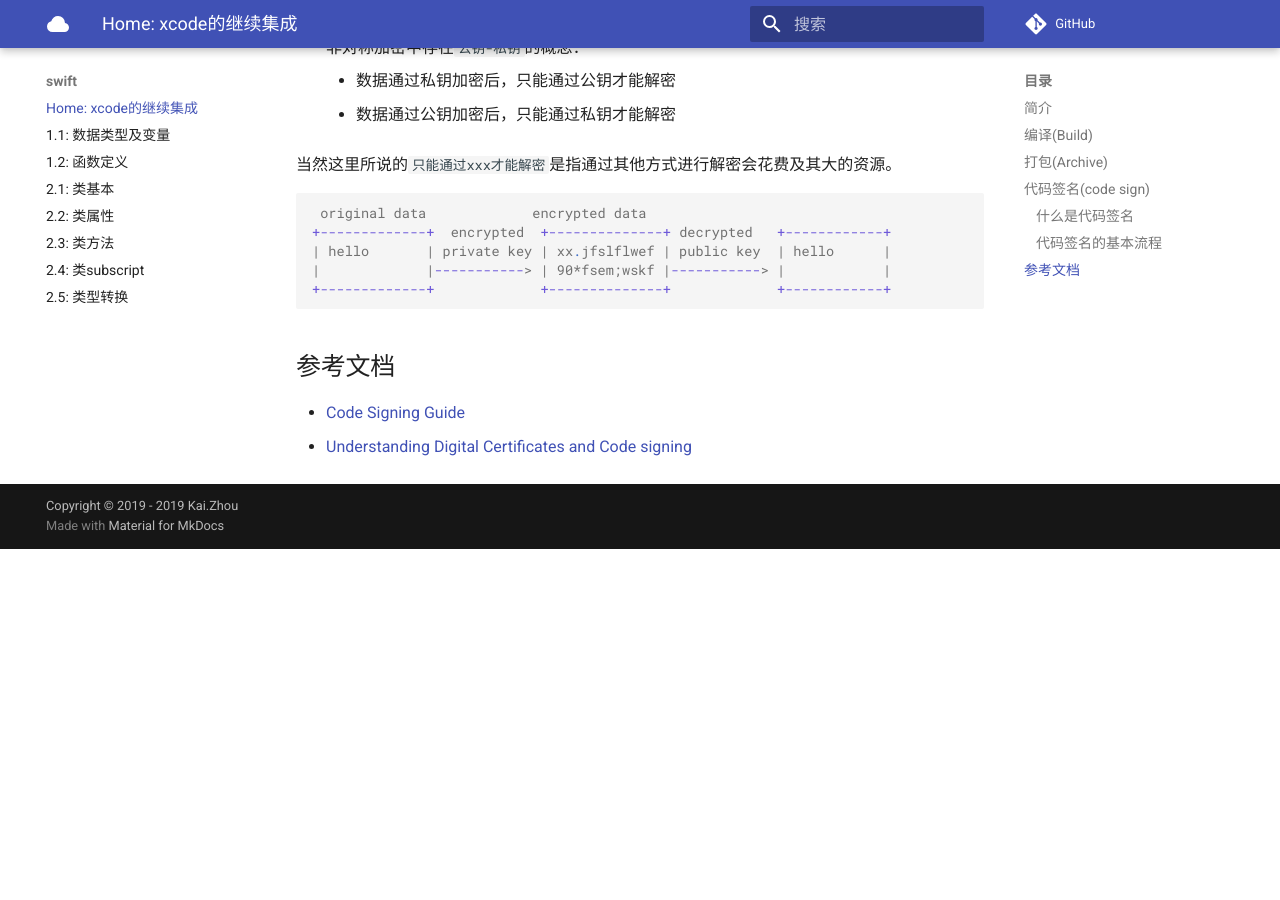
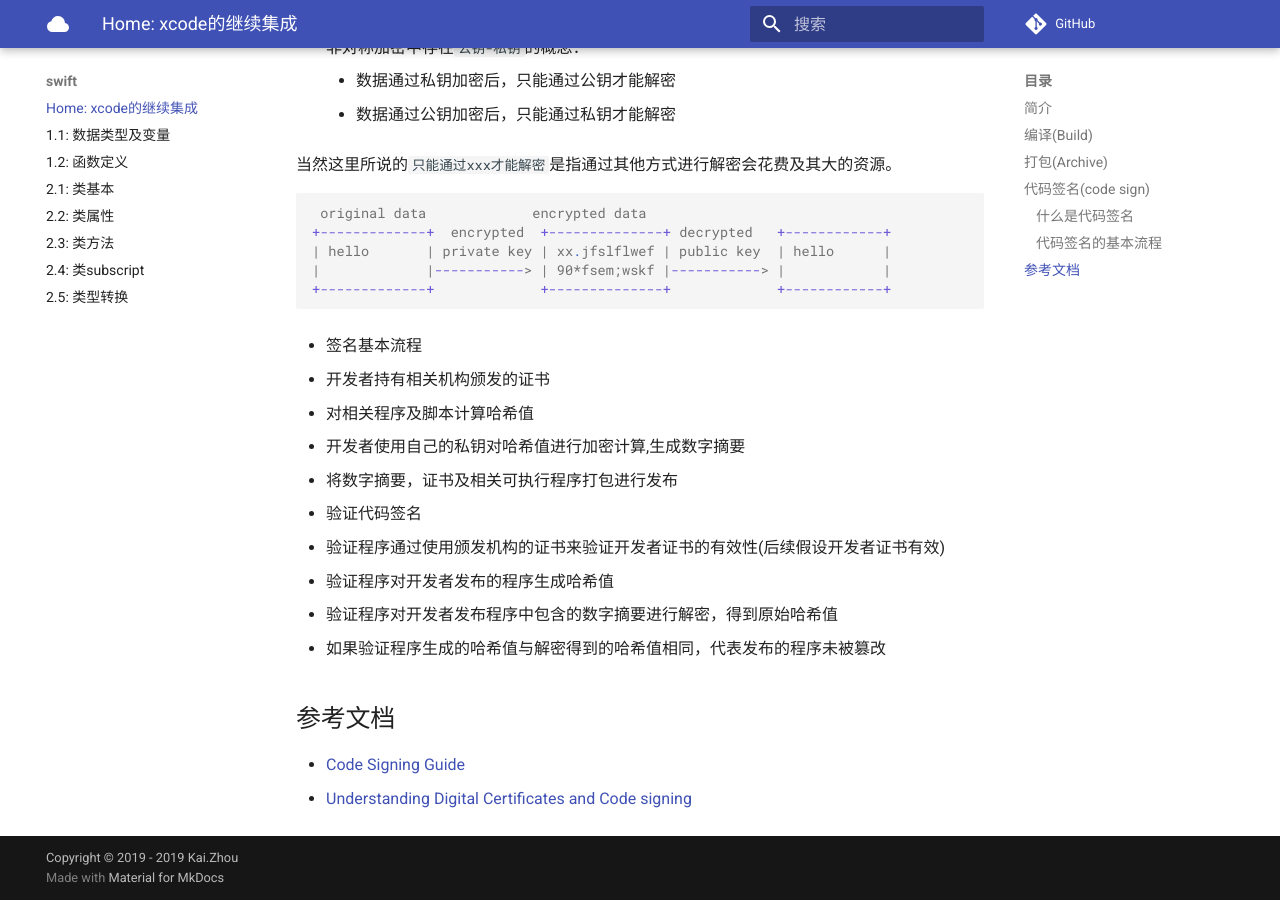
Before and after one commit to zhoukaidev/ks_blog, an MkDocs documentation site: the page built from docs/swift/build.md, in a window 1280 px wide and 900 px high, scrolled down 2809 px. Built offline with MkDocs 1.6.1 and Material for MkDocs 9.7.7, drawn with Linux system fonts in a browser that asks for light colours; comment, search, counter and statistics services are not loaded; before the commit the page ends 3358 px from its top, so only the background shows below that.

Commit message:
Improve build.md in swift foler

````diff
--- a/docs/swift/build.md
+++ b/docs/swift/build.md
@@ -126,6 +126,20 @@ $ xcodebuild -exportArchive -archivePath myArchive.xcarchive\
 +-------------+             +--------------+             +------------+
 ```
 
+* 签名基本流程
+
+1. 开发者持有相关机构颁发的证书
+2. 对相关程序及脚本计算哈希值
+3. 开发者使用自己的私钥对哈希值进行加密计算,生成数字摘要
+4. 将数字摘要，证书及相关可执行程序打包进行发布
+
+* 验证代码签名
+
+1. 验证程序通过使用颁发机构的证书来验证开发者证书的有效性(后续假设开发者证书有效)
+2. 验证程序对开发者发布的程序生成哈希值
+3. 验证程序对开发者发布程序中包含的数字摘要进行解密，得到原始哈希值
+4. 如果验证程序生成的哈希值与解密得到的哈希值相同，代表发布的程序未被篡改
+
 ## 参考文档
 
 * [Code Signing Guide](https://developer.apple.com/library/archive/documentation/Security/Conceptual/CodeSigningGuide/Procedures/Procedures.html)
````
